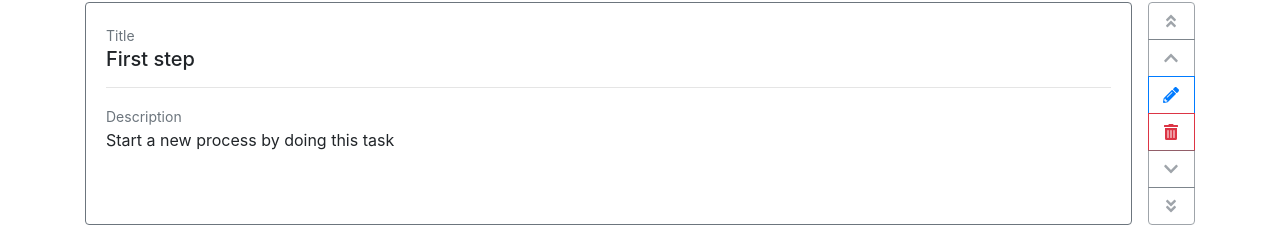
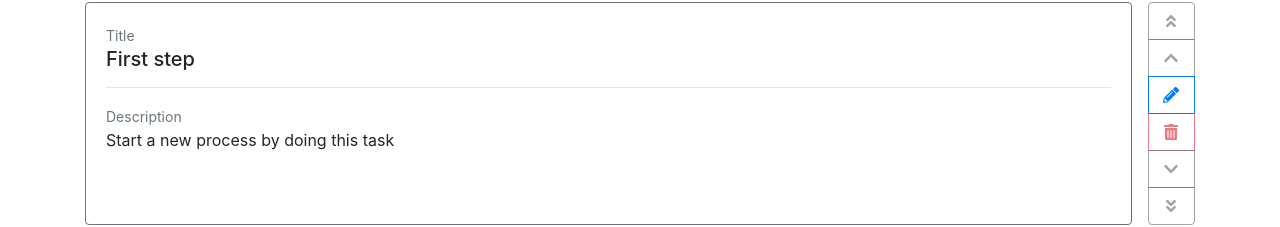
Before and after one commit to tracsa/pistacho, a Vue app: page / in a window 1280 px wide. Shown: the part 509-736 px from the top of the page. Built offline with nearby package versions, Linux system fonts and the light colour scheme.

Commit message:
Min lenght should be 1

```diff
--- a/src/components/ProcessCreator.vue
+++ b/src/components/ProcessCreator.vue
@@ -59,6 +59,7 @@
 
             <button type="button"
               class="btn btn-outline-danger"
+              :disabled="nodes.length === 1"
               @click="deleteNode(i)"
             >
               <font-awesome-icon :icon="['fas', 'trash-alt']"/>
```
